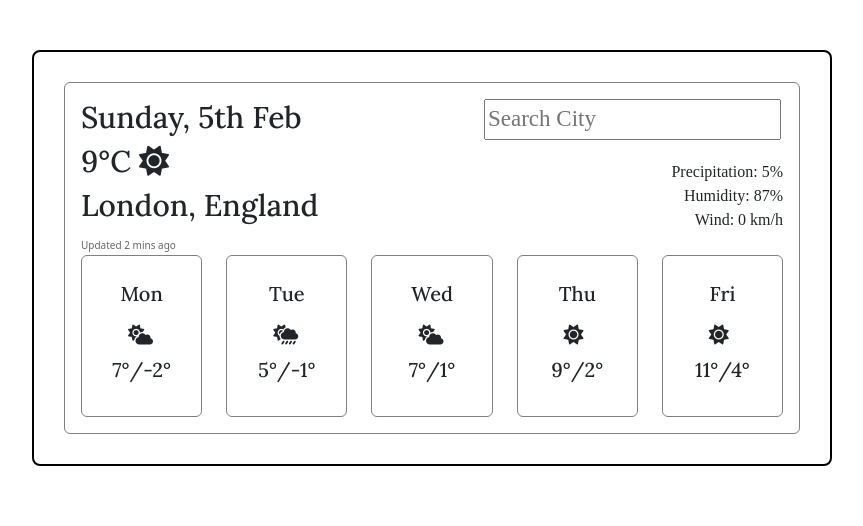
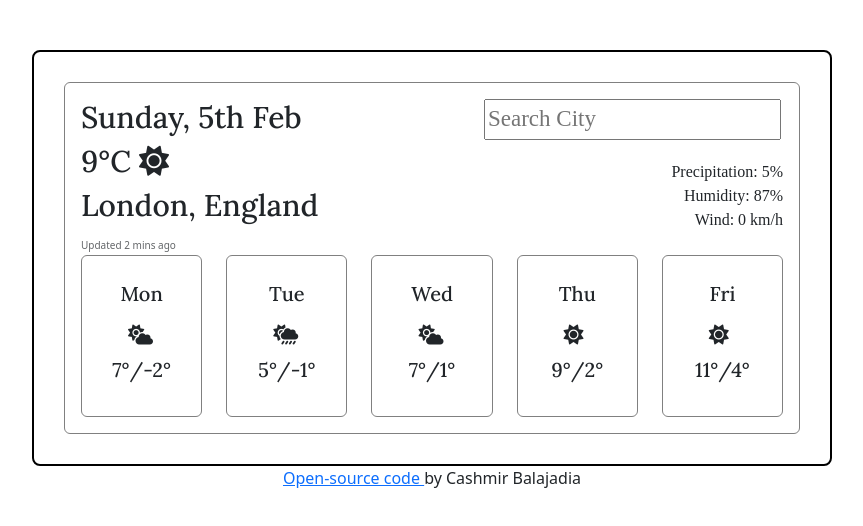
Before and after one commit to cashmirB/my-weather-app-project, a plain HTML site: page index.html in a window 1280 px wide. Shown: the whole page, without its empty margins (208-1071 px from the left). Drawn offline with nearby package versions, Linux system fonts and the light colour scheme; a web font is replaced by a local one.

Commit message:
created an open-source link

```diff
--- a/index.html
+++ b/index.html
@@ -109,5 +109,12 @@
         </div>
       </div>
     </div>
+    <div class="github-link">
+      <span>
+        <a href="https://github.com/cashmirB/my-weather-app-project"
+          >Open-source code
+        </a> </span
+      ><span> by Cashmir Balajadia</span>
+    </div>
   </body>
 </html>
--- a/src/styles.css
+++ b/src/styles.css
@@ -53,3 +53,7 @@ small {
   position: relative;
   left: 30px;
 }
+
+.github-link {
+  text-align: center;
+}
```
